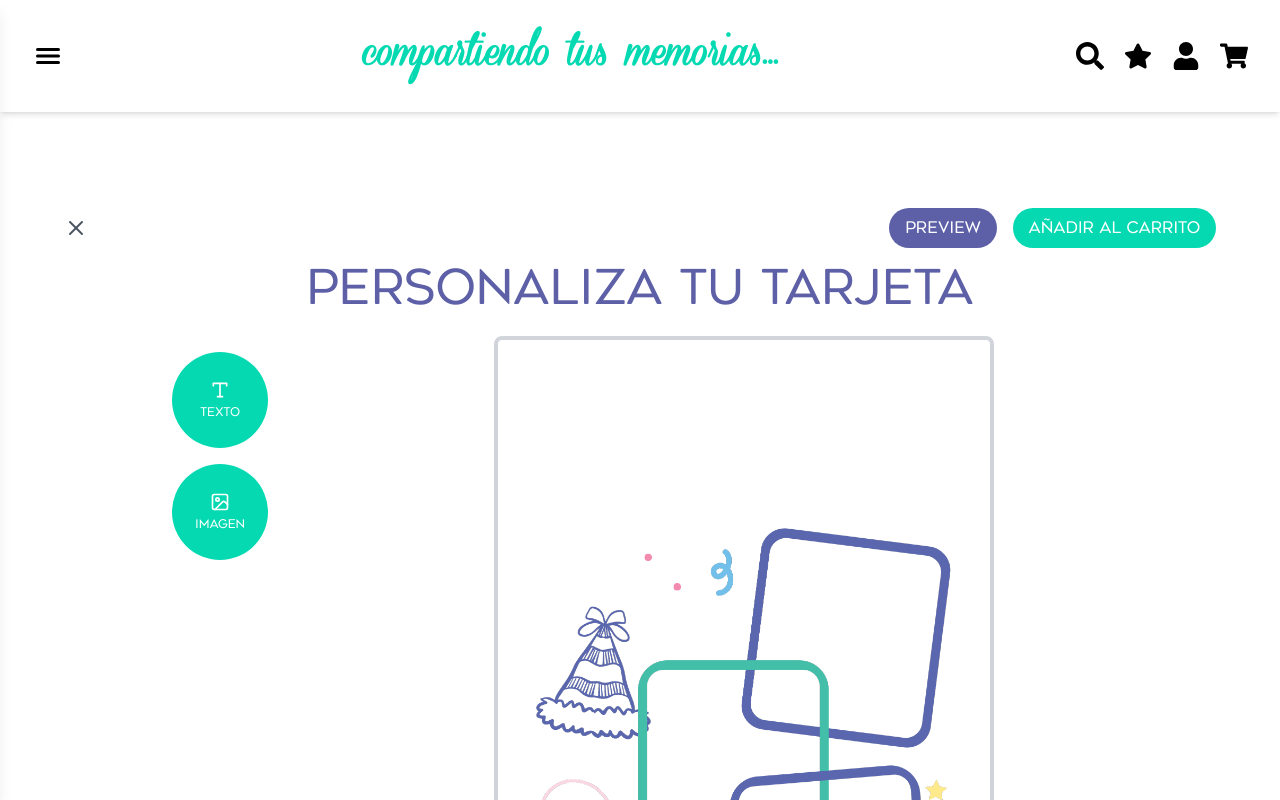
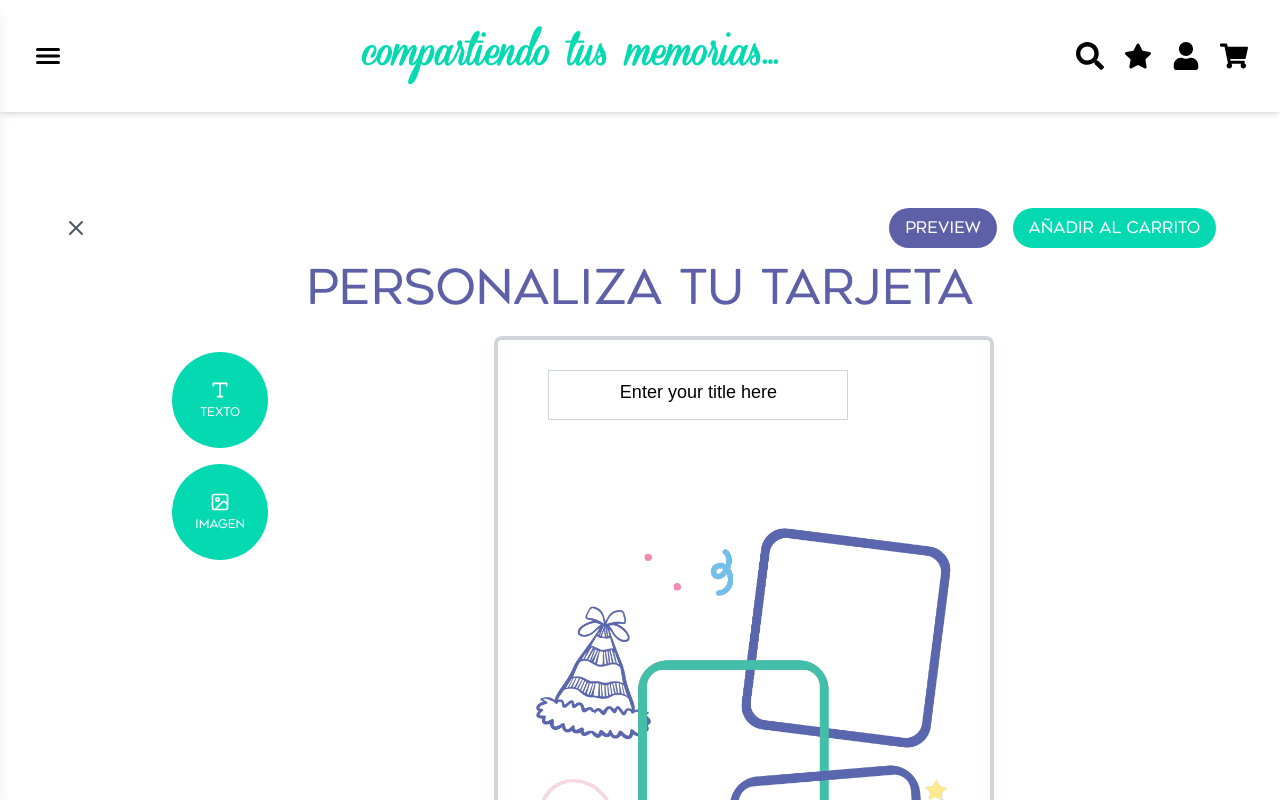
Before and after one commit to paty-tca2/tarjetas-con-amor, a Next.js app: page /personalize/1 in a window 1280 px wide. Shown: the top 800 px of the page. Built offline with nearby package versions, Linux system fonts and the light colour scheme.

Commit message:
Placeholders 20%

```diff
--- a/src/components/cards/card-templates.tsx
+++ b/src/components/cards/card-templates.tsx
@@ -1,23 +1,64 @@
 export type CardTemplate = {
   id: string;
   imageUrl: string;
+  pages: {
+    pageNumber: number;
+    staticPlaceholders: {
+      id: string;
+      type: 'image' | 'text';
+      position: { x: number; y: number };
+      size: { width: number; height: number };
+      content?: string;
+      placeholder?: string;
+    }[];
+  }[];
 };
 
 export const cardTemplates: CardTemplate[] = [
   {
     id: '1',
-    imageUrl: '/templates/tarjeta1.png'
+    imageUrl: '/templates/tarjeta1.png',
+    pages: [
+      {
+        pageNumber: 1,
+        staticPlaceholders: [
+          {
+            id: 'title',
+            type: 'text',
+            position: { x: 50, y: 30 },
+            size: { width: 300, height: 50 },
+            content: '',
+            placeholder: 'Enter your title here'
+          },
+          // ... other placeholders for this page
+        ]
+      },
+      // ... other pages
+    ]
   },
   {
     id: '2',
-    imageUrl: '/templates/tarjeta2.png'
+    imageUrl: '/templates/tarjeta2.png',
+    pages: [
+      {
+        pageNumber: 1,
+        staticPlaceholders: []
+      }
+    ]
   },
   {
     id: '3',
-    imageUrl: '/templates/tarjeta3.png'
+    imageUrl: '/templates/tarjeta3.png',
+    pages: [
+      {
+        pageNumber: 1,
+        staticPlaceholders: []
+      }
+    ]
   },
   {
     id: '4',
-    imageUrl: '/templates/tarjeta4.png'
+    imageUrl: '/templates/tarjeta4.png',
+    pages: []
   },
 ];
--- a/src/components/personalize/canvas.tsx
+++ b/src/components/personalize/canvas.tsx
@@ -39,6 +39,7 @@ interface CanvasElement {
   align?: 'left' | 'center' | 'right';
   width: number;
   height: number;
+  isStatic?: boolean;
 }
 
 const Canvas: React.FC<CanvasProps> = ({ template, selectedPage, onPageChange }) => {
@@ -53,6 +54,7 @@ const Canvas: React.FC<CanvasProps> = ({ template, selectedPage, onPageChange })
   const [sizeModalOpen, setSizeModalOpen] = useState(false);
   const [colorModalOpen, setColorModalOpen] = useState(false);
   const [activeSubTab, setActiveSubTab] = useState<string | null>(null);
+  const [staticElements, setStaticElements] = useState<CanvasElement[]>([]);
 
   useEffect(() => {
     const checkMobile = () => {
@@ -75,6 +77,25 @@ const Canvas: React.FC<CanvasProps> = ({ template, selectedPage, onPageChange })
       document.removeEventListener('mousedown', handleClickOutside);
     };
   }, [isDrawerOpen, isMobile]);
+
+  useEffect(() => {
+    // Convert static placeholders to CanvasElements
+    const currentPagePlaceholders = template.pages.find(p => p.pageNumber === selectedPage)?.staticPlaceholders || [];
+    const staticCanvasElements = currentPagePlaceholders.map(placeholder => ({
+      id: placeholder.id,
+      type: placeholder.type,
+      content: placeholder.content || placeholder.placeholder || '',
+      position: placeholder.position,
+      font: 'Arial', // Default font, adjust as needed
+      size: placeholder.type === 'text' ? 16 : undefined, // Default font size for text, adjust as needed
+      color: '#000000', // Default color, adjust as needed
+      align: 'left', // Default alignment, adjust as needed
+      width: placeholder.size.width,
+      height: placeholder.size.height,
+      isStatic: true
+    }));
+    setStaticElements(staticCanvasElements as CanvasElement[]);
+  }, [template, selectedPage]);
 
   const addTextElement = () => {
     const newElement: CanvasElement = {
@@ -366,6 +387,44 @@ const Canvas: React.FC<CanvasProps> = ({ template, selectedPage, onPageChange })
               Your browser does not support SVG
             </object>
             <div className="absolute inset-0">
+              {staticElements.map((element) => (
+                <div
+                  key={element.id}
+                  style={{
+                    position: 'absolute',
+                    left: `${element.position.x}px`,
+                    top: `${element.position.y}px`,
+                    width: `${element.width}px`,
+                    height: `${element.height}px`,
+                  }}
+                >
+                  {element.type === 'image' ? (
+                    <div className="w-full h-full bg-gray-200 flex items-center justify-center">
+                      <Image size={24} />
+                    </div>
+                  ) : (
+                    <div
+                      contentEditable
+                      suppressContentEditableWarning
+                      className="w-full h-full border border-gray-300 p-2"
+                      style={{
+                        fontFamily: 'Arial, sans-serif',
+                        fontSize: '18px',
+                        textAlign: 'center',
+                      }}
+                      onBlur={(e) => {
+                        // Update the content of the static element
+                        const updatedElements = staticElements.map(el =>
+                          el.id === element.id ? { ...el, content: e.currentTarget.textContent || '' } : el
+                        );
+                        setStaticElements(updatedElements);
+                      }}
+                    >
+                      {element.content}
+                    </div>
+                  )}
+                </div>
+              ))}
               {elements.map((element) => (
                 <Draggable
                   key={element.id}
```
